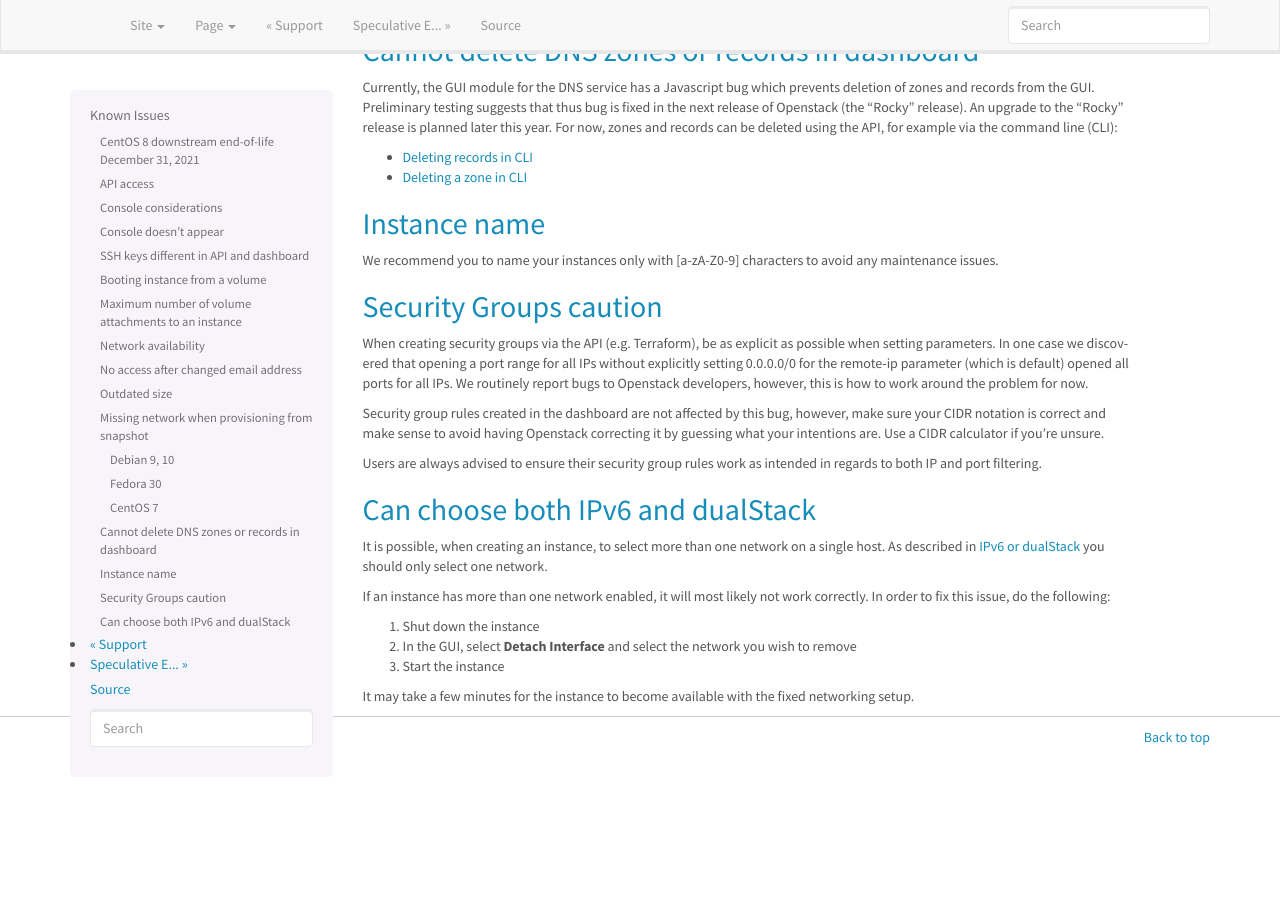
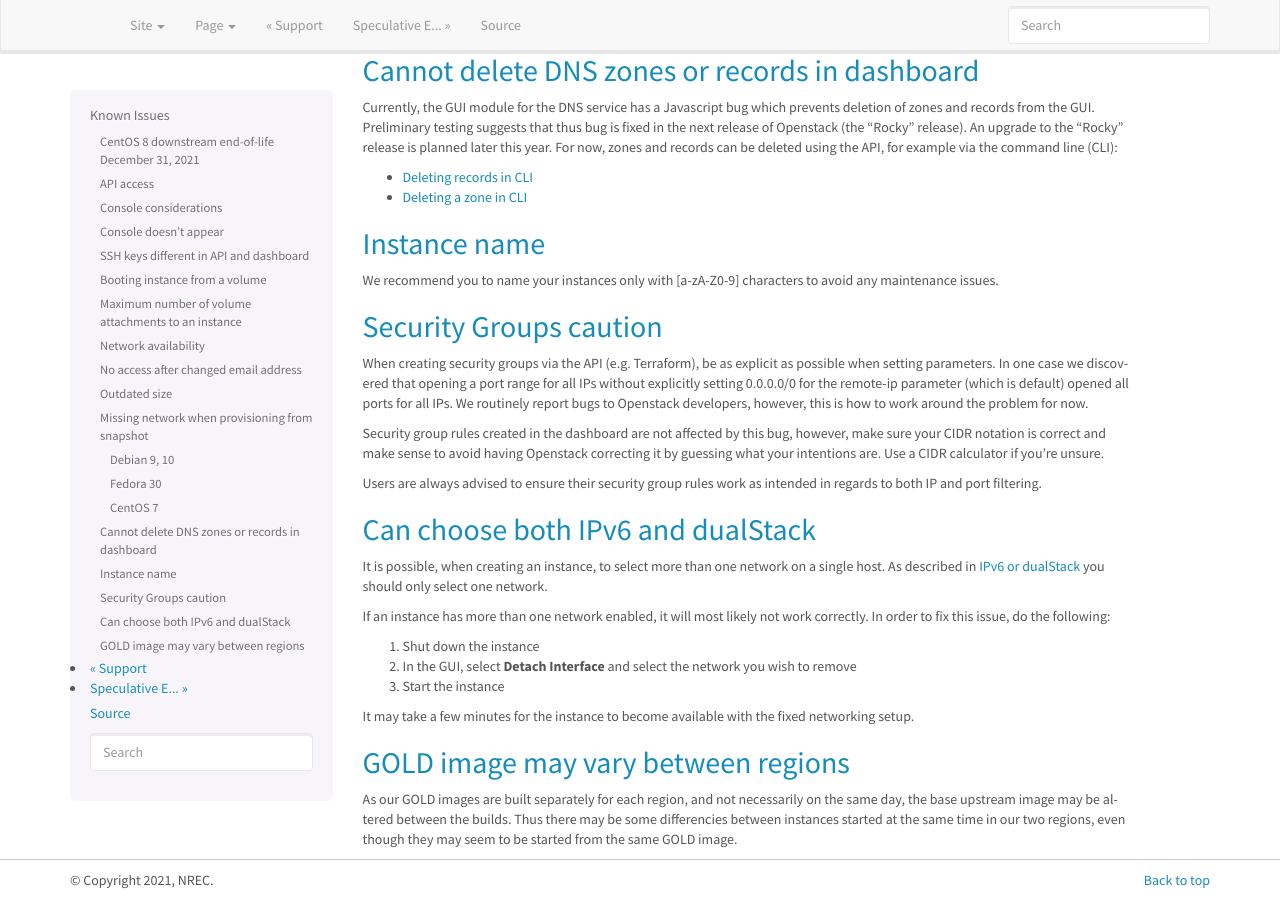
Before and after one commit to norcams/docs-enduser, a Sphinx documentation site: the page built from docs/known-issues.rst, in a window 1280 px wide and 900 px high, scrolled down 3517 px. Built offline with Sphinx 7.4.7, drawn with Linux system fonts in a browser that asks for light colours; before the commit the page ends 4274 px from its top, so only the background shows below that; some of the changed text lies outside the part shown.

Commit message:
Add note about possible image differencies between regions

```diff
--- a/docs/known-issues.rst
+++ b/docs/known-issues.rst
@@ -268,3 +268,12 @@ not work correctly. In order to fix this issue, do the following:
 
 It may take a few minutes for the instance to become available with
 the fixed networking setup.
+
+
+GOLD image may vary between regions
+-----------------------------------
+
+As our GOLD images are built separately for each region, and not necessarily on
+the same day, the base upstream image may be altered between the builds. Thus
+there may be some differencies between instances started at the same time in our
+two regions, even though they may seem to be started from the same GOLD image.
```
